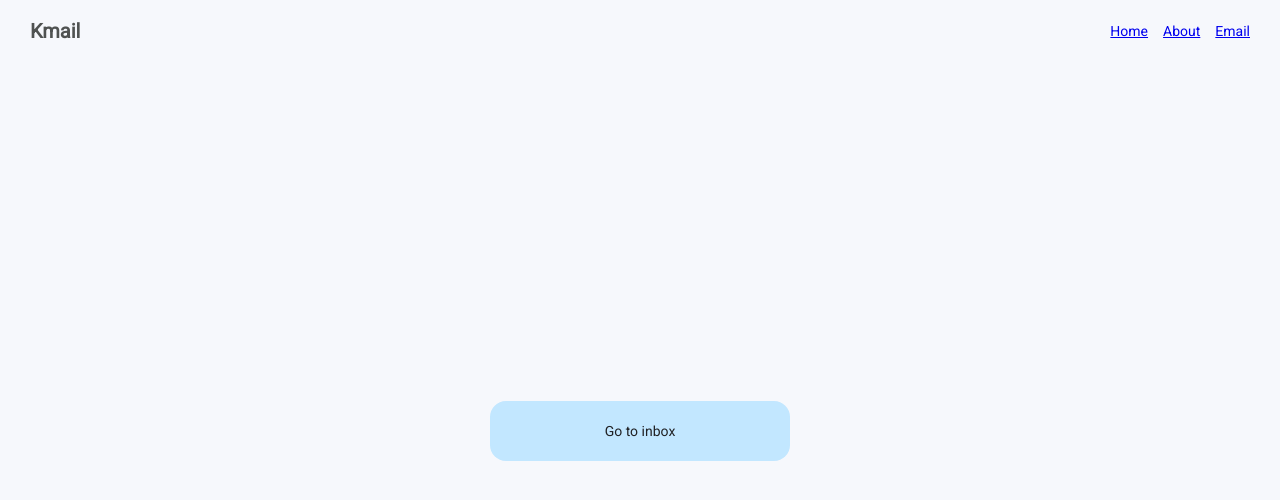
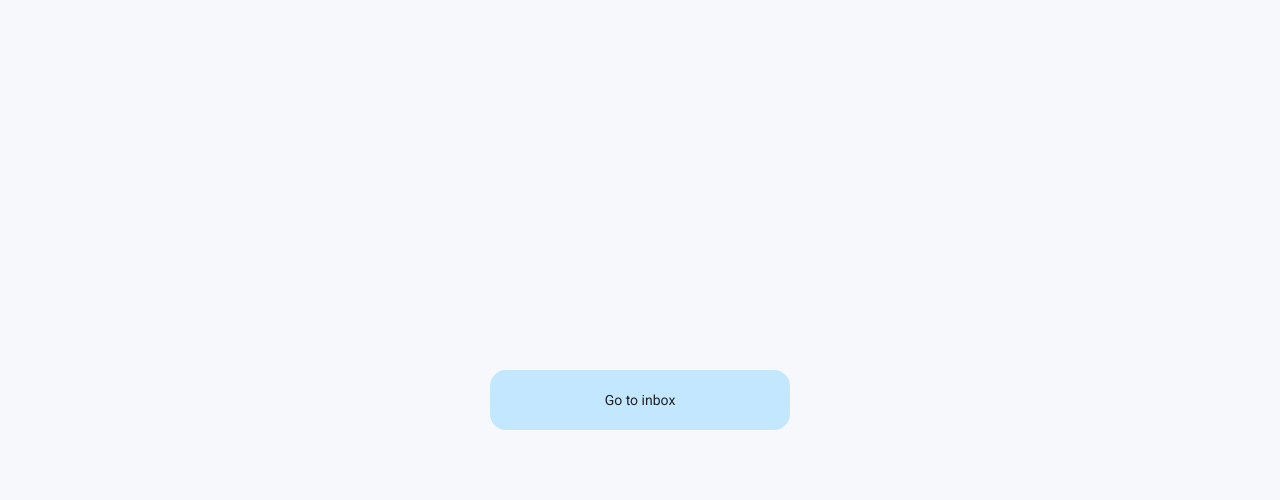
Before and after one commit to kerenduchan/kmail, a React (Vite) app: page /#/ in a window 1280 px wide. Shown: the top 500 px of the page. Built offline with nearby package versions, Linux system fonts and the light colour scheme; a web font is replaced by a local one.

Commit message:
wip styling layout

```diff
--- a/src/App.jsx
+++ b/src/App.jsx
@@ -7,22 +7,14 @@ import { EmailIndex } from './pages/EmailIndex'
 import { EmailDetails } from './pages/EmailDetails'
 import { EmailCompose } from './pages/EmailCompose'
 
-// components
-import { AppHeader } from './cmps/AppHeader'
-
 function App() {
     return (
         <Router>
-            <section className="app">
-                <AppHeader />
-                <main className="app-main">
+            <main className="app">
                 <Routes>
                     <Route path="/" element={<Home />} />
                     <Route path="/about" element={<About />} />
-                        <Route
-                            path="/email/:folderId?"
-                            element={<EmailIndex />}
-                        >
+                    <Route path="/email/:folderId?" element={<EmailIndex />}>
                         <Route
                             path="/email/:folderId/compose/:emailId?"
                             element={<EmailCompose />}
@@ -34,7 +26,6 @@ function App() {
                     </Route>
                 </Routes>
             </main>
-            </section>
         </Router>
     )
 }
--- a/src/assets/css/basics/base.css
+++ b/src/assets/css/basics/base.css
@@ -24,12 +24,6 @@ button {
 
 .app {
     height: 100vh;
-    display: grid;
-    grid-template-rows: auto 1fr;
-}
-
-.app-main {
-    display: grid;
 }
 
 .large-button {
--- a/src/assets/css/cmps/app-header.css
+++ b/src/assets/css/cmps/app-header.css
@@ -1,8 +1,6 @@
 .app-header {
-    display: grid;
-    grid-auto-flow: column;
-    align-items: center;
     padding: 19px 30px;
+    grid-area: header;
 }
 
 .app-header h1 {
@@ -10,10 +8,3 @@
     color: #4f5251;
     font-size: 20px;
 }
-
-.app-header nav {
-    display: grid;
-    grid-auto-flow: column;
-    gap: 15px;
-    justify-content: end;
-}
--- a/src/assets/css/cmps/email-filter.css
+++ b/src/assets/css/cmps/email-filter.css
@@ -1,7 +1,9 @@
 .email-filter {
+    grid-area: search;
     padding: 10px;
     display: flex;
     gap: 15px;
+    align-items: center;
 }
 
 .email-filter-field {
--- a/src/assets/css/cmps/email-list.css
+++ b/src/assets/css/cmps/email-list.css
@@ -1,5 +1,6 @@
 .email-list {
     list-style: none;
     padding: 0;
+    padding-top: 24px;
     margin: 0;
 }
--- a/src/assets/css/cmps/email-sidebar.css
+++ b/src/assets/css/cmps/email-sidebar.css
@@ -1,5 +1,5 @@
 .email-sidebar {
-    width: 256px;
+    grid-area: sidebar;
 }
 
 .email-sidebar-compose-button {
--- a/src/assets/css/pages/email-index.css
+++ b/src/assets/css/pages/email-index.css
@@ -1,11 +1,16 @@
 .email-index {
+    height: 100%;
     background-color: #f6f8fc;
     display: grid;
-    grid-template-rows: 1fr;
+    grid-template-areas:
+        'header search'
+        'sidebar email-index-main';
+    grid-template-rows: auto 1fr;
     grid-template-columns: 256px 1fr;
 }
 
 .email-index-main {
+    grid-area: email-index-main;
     background-color: white;
     margin-bottom: 16px;
     margin-inline-end: 16px;
--- a/src/assets/css/pages/home.css
+++ b/src/assets/css/pages/home.css
@@ -1,4 +1,5 @@
 .home-page {
+    height: 100%;
     display: flex;
     align-items: center;
     justify-content: center;
--- a/src/cmps/AppHeader.jsx
+++ b/src/cmps/AppHeader.jsx
@@ -4,11 +4,6 @@ export function AppHeader() {
     return (
         <header className="app-header">
             <h1>Kmail</h1>
-            <nav>
-                <NavLink to="/">Home</NavLink>
-                <NavLink to="/about">About</NavLink>
-                <NavLink to="/email/inbox">Email</NavLink>
-            </nav>
         </header>
     )
 }
--- a/src/pages/EmailIndex.jsx
+++ b/src/pages/EmailIndex.jsx
@@ -9,6 +9,7 @@ import { EmailSidebar } from '../cmps/EmailSidebar'
 // services
 import { emailService } from '../services/email.service'
 import { strToNullableBool } from '../util'
+import { AppHeader } from '../cmps/AppHeader'
 
 export function EmailIndex() {
     const [emails, setEmails] = useState(null)
@@ -142,6 +143,8 @@ export function EmailIndex() {
 
     return (
         <section className="email-index">
+            <AppHeader />
+            <EmailFilter filter={filter} onChange={onFilterChange} />
             <EmailSidebar
                 activeFolder={params.folderId}
                 onFolderClick={onFolderClick}
@@ -152,10 +155,6 @@ export function EmailIndex() {
                     <Outlet />
                 ) : (
                     <>
-                        <EmailFilter
-                            filter={filter}
-                            onChange={onFilterChange}
-                        />
                         <EmailList
                             emails={emails}
                             onUpdateEmail={onUpdateEmail}
```
Lines whose indentation alone changed are shown as unchanged.
